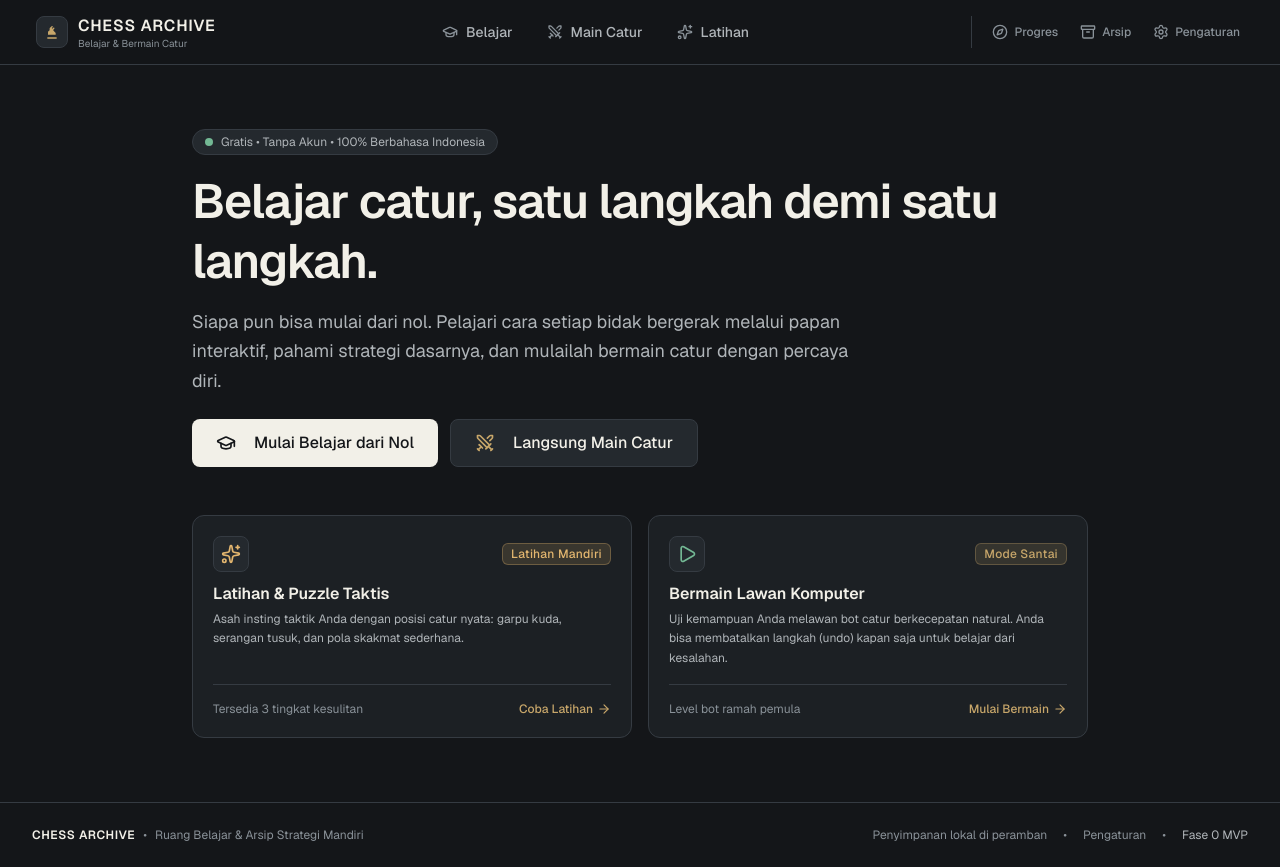
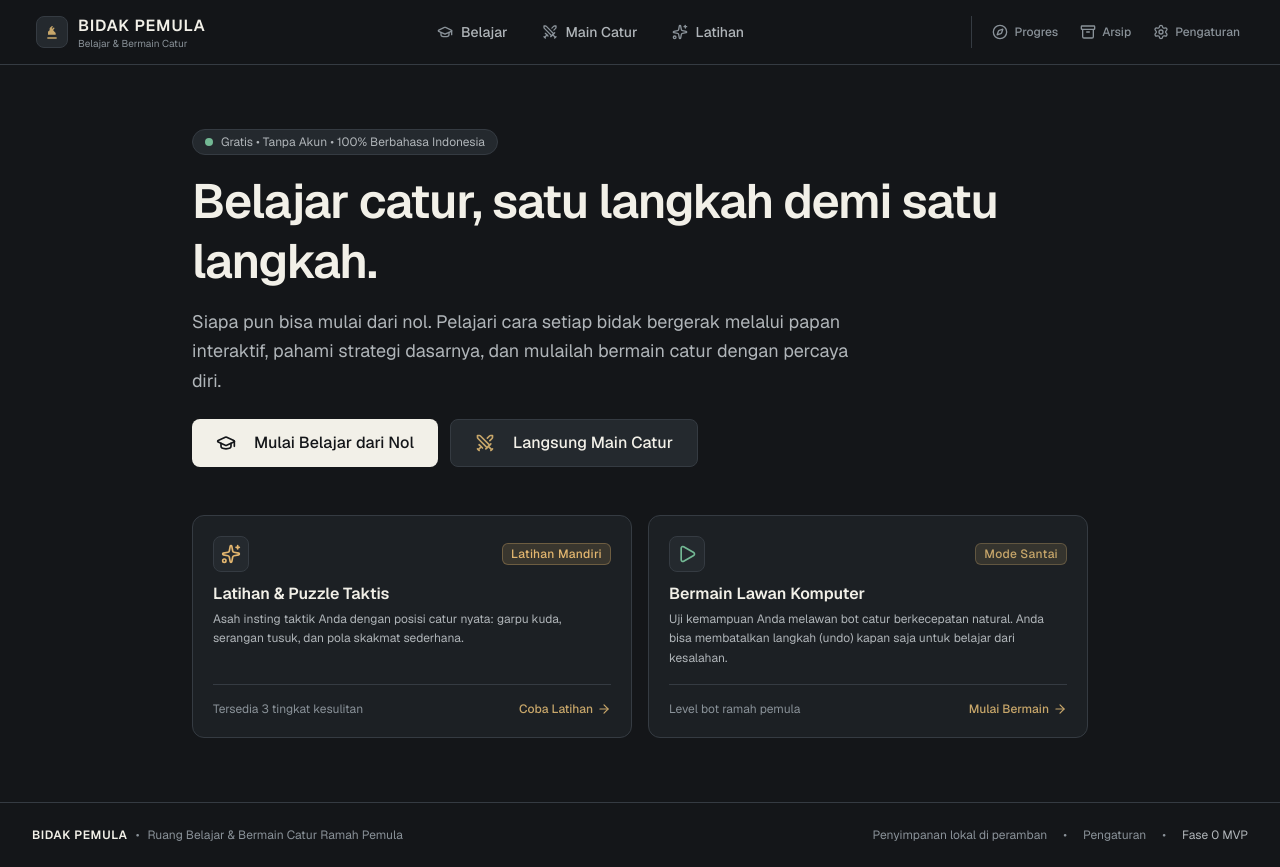
Before and after one commit to rzkhadafi/BidakPemula, a Next.js app: page / in a window 1280 px wide. Built offline with nearby package versions, Linux system fonts and the light colour scheme.

Commit message:
feat(brand): rename website and all brand titles from Chess Archive to Bidak Pemula

```diff
--- a/package.json
+++ b/package.json
@@ -1,5 +1,5 @@
 {
-  "name": "chess-archive",
+  "name": "bidak-pemula",
   "version": "0.1.0",
   "private": true,
   "scripts": {
--- a/src/app/layout.tsx
+++ b/src/app/layout.tsx
@@ -17,9 +17,9 @@ const geistMono = Geist_Mono({
 });
 
 export const metadata: Metadata = {
-  title: "Chess Archive — Ruang Arsip Strategi Catur",
+  title: "Bidak Pemula — Belajar & Bermain Catur Ramah Pemula",
   description:
-    "Platform belajar, bermain catur melawan bot komputer, dan mengarsipkan pertandingan dengan analisis terstruktur dalam Bahasa Indonesia.",
+    "Platform belajar, bermain catur melawan bot komputer, dan mengasah taktik catur dengan analisis terstruktur dalam Bahasa Indonesia.",
 };
 
 export default function RootLayout({
--- a/src/components/layout/Footer.tsx
+++ b/src/components/layout/Footer.tsx
@@ -7,10 +7,10 @@ export const Footer: React.FC = () => {
       <div className="max-w-7xl mx-auto px-4 sm:px-6 lg:px-8 flex flex-col sm:flex-row items-center justify-between gap-4">
         <div className="flex items-center gap-2">
           <span className="font-semibold text-[#F2F0E8] tracking-wider uppercase text-xs">
-            Chess Archive
+            Bidak Pemula
           </span>
           <span>•</span>
-          <span>Ruang Belajar & Arsip Strategi Mandiri</span>
+          <span>Ruang Belajar & Bermain Catur Ramah Pemula</span>
         </div>
         <div className="flex items-center gap-4 text-xs">
           <span>Penyimpanan lokal di peramban</span>
--- a/src/components/layout/Navbar.tsx
+++ b/src/components/layout/Navbar.tsx
@@ -52,7 +52,7 @@ export const Navbar: React.FC = () => {
             </div>
             <div className="flex flex-col">
               <span className="font-semibold tracking-wider text-sm sm:text-base uppercase text-[#F2F0E8]">
-                CHESS ARCHIVE
+                BIDAK PEMULA
               </span>
               <span className="text-[10px] text-[#8A9299] tracking-normal -mt-0.5 hidden sm:block">
                 Belajar & Bermain Catur
--- a/src/features/puzzles/puzzle-catalog.ts
+++ b/src/features/puzzles/puzzle-catalog.ts
@@ -32,7 +32,7 @@ export const PUZZLE_CATALOG: ChessPuzzle[] = [
       takeaway: "Selalu waspadai petak c2 atau c7 ketika raja lawan belum melakukan rokade.",
     },
     metadata: {
-      source: "Arsip Taktik Chess Archive",
+      source: "Koleksi Taktik Bidak Pemula",
       verified: true,
       verdictNote: "Langkah legal terverifikasi dan menghasilkan keunggulan mutlak.",
     },
@@ -63,7 +63,7 @@ export const PUZZLE_CATALOG: ChessPuzzle[] = [
       takeaway: "Pengorbanan defleksi sering kali menjadi kunci membuka pola garpu yang mematikan.",
     },
     metadata: {
-      source: "Arsip Taktik Chess Archive",
+      source: "Koleksi Taktik Bidak Pemula",
       verified: true,
       verdictNote: "Taktik memenangkan benteng bersih dengan kombinasi langkah teratur.",
     },
@@ -94,7 +94,7 @@ export const PUZZLE_CATALOG: ChessPuzzle[] = [
       takeaway: "Perwira yang tidak terkawal (undefended pieces) adalah magnet utama bagi taktik garpu.",
     },
     metadata: {
-      source: "Arsip Taktik Chess Archive",
+      source: "Koleksi Taktik Bidak Pemula",
       verified: true,
       verdictNote: "Memenangkan kualitas benteng bersih.",
     },
@@ -133,7 +133,7 @@ export const PUZZLE_CATALOG: ChessPuzzle[] = [
       takeaway: "Perwira yang terikat pada raja tidak memiliki kebebasan bergerak (pinned piece loses mobility).",
     },
     metadata: {
-      source: "Arsip Taktik Chess Archive",
+      source: "Koleksi Taktik Bidak Pemula",
       verified: true,
       verdictNote: "Menghasilkan kemenangan menteri mutlak.",
     },
@@ -164,7 +164,7 @@ export const PUZZLE_CATALOG: ChessPuzzle[] = [
       takeaway: "Prinsip emas ikatan: selalu tambahkan tekanan pada perwira yang sedang terikat.",
     },
     metadata: {
-      source: "Arsip Taktik Chess Archive",
+      source: "Koleksi Taktik Bidak Pemula",
       verified: true,
       verdictNote: "Menghasilkan kemenangan gajah bersih.",
     },
@@ -195,7 +195,7 @@ export const PUZZLE_CATALOG: ChessPuzzle[] = [
       takeaway: "Kuasai lajur terbuka dengan menempatkan benteng berhadapan dengan perwira lawan.",
     },
     metadata: {
-      source: "Arsip Taktik Chess Archive",
+      source: "Koleksi Taktik Bidak Pemula",
       verified: true,
       verdictNote: "Dominasi posisi dan kemenangan taktis.",
     },
@@ -233,7 +233,7 @@ export const PUZZLE_CATALOG: ChessPuzzle[] = [
       takeaway: "Serangan tusuk adalah kebalikan dari pin: sasaran bernilai lebih tinggi berada di depan.",
     },
     metadata: {
-      source: "Arsip Taktik Chess Archive",
+      source: "Koleksi Taktik Bidak Pemula",
       verified: true,
       verdictNote: "Memenangkan benteng penuh dalam ending murni.",
     },
@@ -267,7 +267,7 @@ export const PUZZLE_CATALOG: ChessPuzzle[] = [
       takeaway: "Gajah di diagonal panjang memiliki daya jangkau mematikan untuk taktik tusukan.",
     },
     metadata: {
-      source: "Arsip Taktik Chess Archive",
+      source: "Koleksi Taktik Bidak Pemula",
       verified: true,
       verdictNote: "Memenangkan benteng bersih di a8.",
     },
@@ -299,7 +299,7 @@ export const PUZZLE_CATALOG: ChessPuzzle[] = [
       takeaway: "Jangan pernah membiarkan raja dan perwira berat berada pada garis yang sama tanpa penjagaan.",
     },
     metadata: {
-      source: "Arsip Taktik Chess Archive",
+      source: "Koleksi Taktik Bidak Pemula",
       verified: true,
       verdictNote: "Menang mutlak dengan menangkap benteng h2.",
     },
@@ -334,7 +334,7 @@ export const PUZZLE_CATALOG: ChessPuzzle[] = [
       takeaway: "Ketika langkah pembuka menghasilkan skak (discovered check), lawan tidak memiliki tempo untuk membalas ancaman kedua.",
     },
     metadata: {
-      source: "Arsip Taktik Chess Archive",
+      source: "Koleksi Taktik Bidak Pemula",
       verified: true,
       verdictNote: "Menghasilkan keuntungan menteri bersih (+9).",
     },
@@ -365,7 +365,7 @@ export const PUZZLE_CATALOG: ChessPuzzle[] = [
       takeaway: "Singkirkan perwira penghalang dengan langkah agresif untuk melancarkan serangan terbuka.",
     },
     metadata: {
-      source: "Arsip Taktik Chess Archive",
+      source: "Koleksi Taktik Bidak Pemula",
       verified: true,
       verdictNote: "Memenangkan satu perwira minor bersih.",
     },
@@ -398,7 +398,7 @@ export const PUZZLE_CATALOG: ChessPuzzle[] = [
       takeaway: "Skak terbuka memaksa lawan bereaksi pada raja, mengabaikan perwira berharga lainnya yang sedang diserang.",
     },
     metadata: {
-      source: "Arsip Taktik Chess Archive",
+      source: "Koleksi Taktik Bidak Pemula",
       verified: true,
       verdictNote: "Memenangkan menteri bersih dengan skak terbuka taktis.",
     },
@@ -435,7 +435,7 @@ export const PUZZLE_CATALOG: ChessPuzzle[] = [
       takeaway: "Ancaman skakmat adalah alat penyingkir penjaga paling kuat dalam catur.",
     },
     metadata: {
-      source: "Arsip Taktik Chess Archive",
+      source: "Koleksi Taktik Bidak Pemula",
       verified: true,
       verdictNote: "Memenangkan kuda hitam di e4.",
     },
@@ -466,7 +466,7 @@ export const PUZZLE_CATALOG: ChessPuzzle[] = [
       takeaway: "Jika perwira lawan hanya memiliki satu pengawal, periksa kemungkinan menukarnya.",
     },
     metadata: {
-      source: "Arsip Taktik Chess Archive",
+      source: "Koleksi Taktik Bidak Pemula",
       verified: true,
       verdictNote: "Mendominasi penguasaan pusat.",
     },
@@ -496,7 +496,7 @@ export const PUZZLE_CATALOG: ChessPuzzle[] = [
       takeaway: "Defleksi sederhana di satu sektor sering kali meruntuhkan pertahanan di sektor lainnya.",
     },
     metadata: {
-      source: "Arsip Taktik Chess Archive",
+      source: "Koleksi Taktik Bidak Pemula",
       verified: true,
       verdictNote: "Memenangkan pion a2 dan keunggulan endgame mutlak.",
     },
@@ -530,7 +530,7 @@ export const PUZZLE_CATALOG: ChessPuzzle[] = [
       takeaway: "Selalu waspadai kelemahan baris belakang ketika tidak ada 'lubang udara' (luft) untuk raja.",
     },
     metadata: {
-      source: "Arsip Taktik Chess Archive",
+      source: "Koleksi Taktik Bidak Pemula",
       verified: true,
       verdictNote: "Skakmat paksa dalam 2 langkah.",
     },
@@ -560,7 +560,7 @@ export const PUZZLE_CATALOG: ChessPuzzle[] = [
       takeaway: "Kombinasi kuda dan benteng di sudut papan adalah salah satu pola mat tertua dan paling mematikan.",
     },
     metadata: {
-      source: "Arsip Taktik Chess Archive",
+      source: "Koleksi Taktik Bidak Pemula",
       verified: true,
       verdictNote: "Skakmat 1 langkah klasik.",
     },
@@ -590,7 +590,7 @@ export const PUZZLE_CATALOG: ChessPuzzle[] = [
       takeaway: "Jangan ragu mengorbankan perwira tertinggi jika langkah tersebut berujung pada skakmat pasti.",
     },
     metadata: {
-      source: "Arsip Taktik Chess Archive",
+      source: "Koleksi Taktik Bidak Pemula",
       verified: true,
       verdictNote: "Pengorbanan menteri paksa menuju skakmat.",
     },
```
Also changed, not shown: 2 other files (tests, documents, lock files or other folders).
